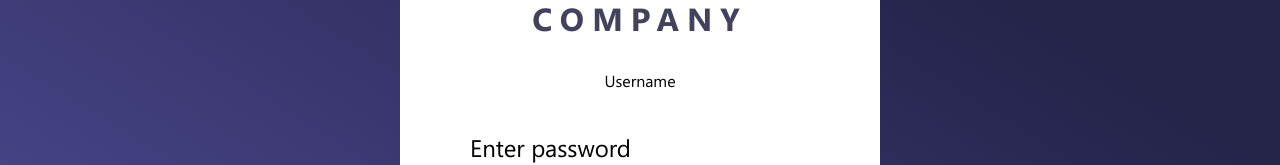
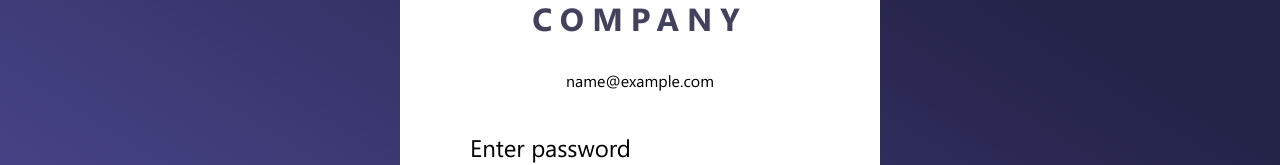
Before and after one commit to mihaibogdan/tom-frontend, an Angular app: page /login in a window 1280 px wide. Both pictures are taken after typing "name@example.com" into the empty fields and a click on the button "Next". Shown: the part 156-321 px from the top of the page. Built offline with nearby package versions, Linux system fonts and the light colour scheme.

Commit message:
write user email in html

```diff
--- a/src/app/login/components/login.component.html
+++ b/src/app/login/components/login.component.html
@@ -20,7 +20,7 @@
 
 <div class="box" *ngIf="step === 'password'" [@FadeInOrOut]>
   <h1 class="box__heading">COMPANY</h1>
-  <p class="box__welcome-message">Username</p>
+  <p class="box__welcome-message">{{user.email}}</p>
 
   <h2>Enter password</h2>
 
```
